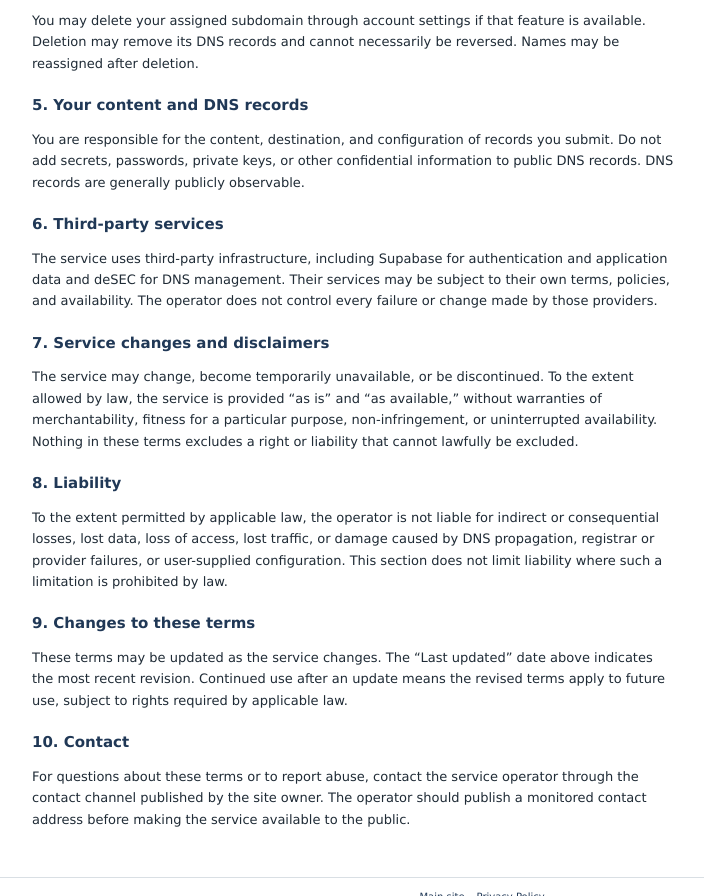
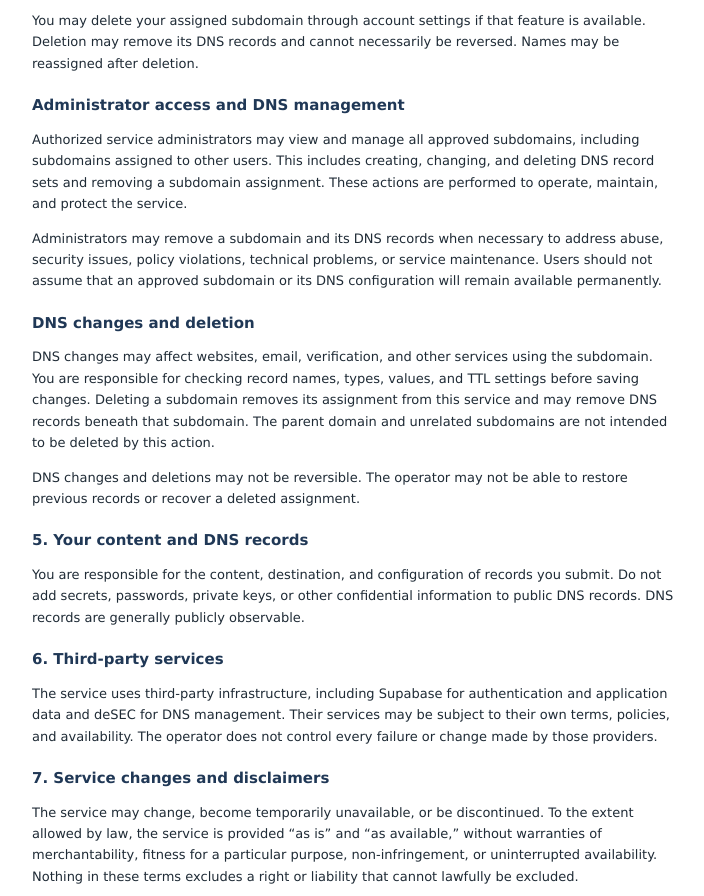
Before and after one commit to drawer5740/is-aroace, a plain HTML site: page terms/index.html in a window 1280 px wide. Shown: the part 903-1799 px from the top of the page, without its empty margins (183-887 px from the left). Drawn offline with Linux system fonts and the light colour scheme.

Commit message:
Add sections on administrator access and DNS management

```diff
--- a/terms/index.html
+++ b/terms/index.html
@@ -33,7 +33,13 @@
     <h2>4. Requests, approval, and removal</h2>
     <p>The operator may approve, decline, reserve, suspend, or remove a requested name or its DNS records to protect the service, resolve conflicts, respond to abuse, comply with legal requirements, or maintain the parent domain. Approval does not create ownership of the parent domain or a permanent right to use a subdomain.</p>
     <p>You may delete your assigned subdomain through account settings if that feature is available. Deletion may remove its DNS records and cannot necessarily be reversed. Names may be reassigned after deletion.</p>
+<h2>Administrator access and DNS management</h2>
+<p>Authorized service administrators may view and manage all approved subdomains, including subdomains assigned to other users. This includes creating, changing, and deleting DNS record sets and removing a subdomain assignment. These actions are performed to operate, maintain, and protect the service.</p>
+<p>Administrators may remove a subdomain and its DNS records when necessary to address abuse, security issues, policy violations, technical problems, or service maintenance. Users should not assume that an approved subdomain or its DNS configuration will remain available permanently.</p>
 
+<h2>DNS changes and deletion</h2>
+<p>DNS changes may affect websites, email, verification, and other services using the subdomain. You are responsible for checking record names, types, values, and TTL settings before saving changes. Deleting a subdomain removes its assignment from this service and may remove DNS records beneath that subdomain. The parent domain and unrelated subdomains are not intended to be deleted by this action.</p>
+<p>DNS changes and deletions may not be reversible. The operator may not be able to restore previous records or recover a deleted assignment.</p>
     <h2>5. Your content and DNS records</h2>
     <p>You are responsible for the content, destination, and configuration of records you submit. Do not add secrets, passwords, private keys, or other confidential information to public DNS records. DNS records are generally publicly observable.</p>
 
```
